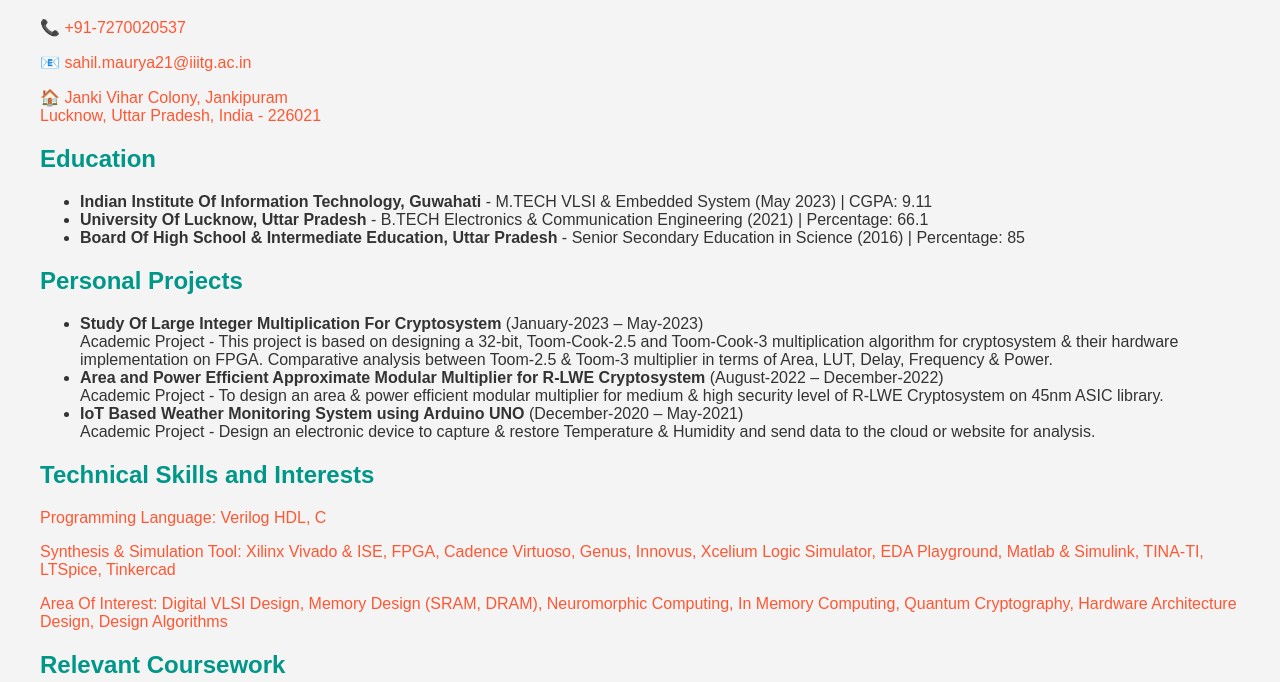
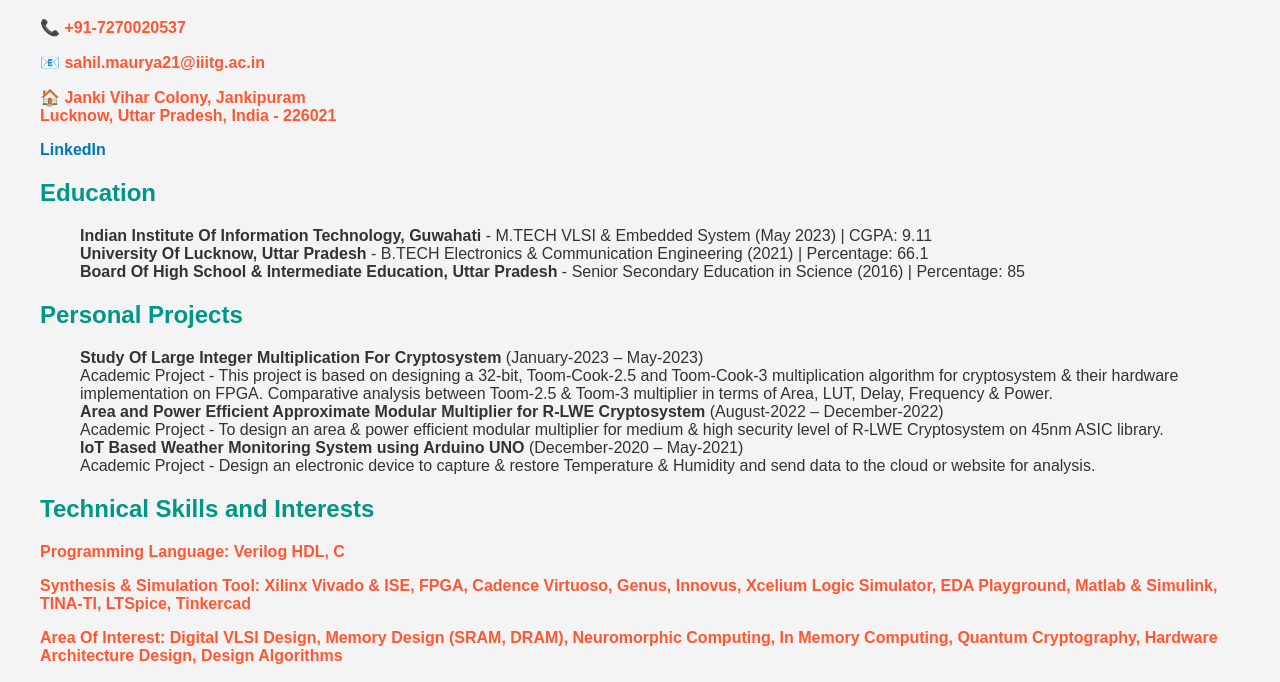
Before and after one commit to sahilmaurya007/sahil-maurya-website, a plain HTML site: page index.html in a window 1280 px wide. Shown: the part 82-764 px from the top of the page. Drawn offline with Linux system fonts and the light colour scheme.

Commit message:
Update index.html with colorful text, bold headings, LinkedIn link, and motivational quotes

```diff
--- a/index.html
+++ b/index.html
@@ -24,12 +24,26 @@
 
         p {
             color: #ff5733;
+            font-weight: bold;
+        }
+
+        ul {
+            list-style-type: none;
         }
 
         .quote {
             font-style: italic;
             color: #555;
             margin-top: 20px;
+        }
+
+        a {
+            color: #0077b6;
+            text-decoration: none;
+        }
+
+        a:hover {
+            text-decoration: underline;
         }
     </style>
 </head>
@@ -40,6 +54,8 @@
     <p>📧 sahil.maurya21@iiitg.ac.in</p>
     <p>🏠 Janki Vihar Colony, Jankipuram<br>
         Lucknow, Uttar Pradesh, India - 226021</p>
+    <p><a href="https://www.linkedin.com/in/sahilmaurya007/" target="_blank">LinkedIn</a></p>
+
 
     <h2>Education</h2>
     <ul>
```
